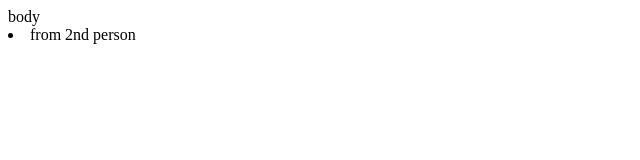
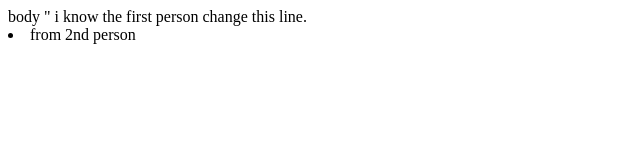
Before and after one commit to seanhwy/git-test, a plain HTML site: page index.html in a window 1280 px wide. Shown: the whole page, without its empty margins (0-640 px from the left). Drawn offline with Linux system fonts and the light colour scheme.

Commit message:
index.html  2nd person update the same line first person did to create conflict

```diff
--- a/index.html
+++ b/index.html
@@ -1,5 +1,5 @@
 <html>
 body
-
+" i know the first person change this line.
 <li> from 2nd person
 <html>
```
